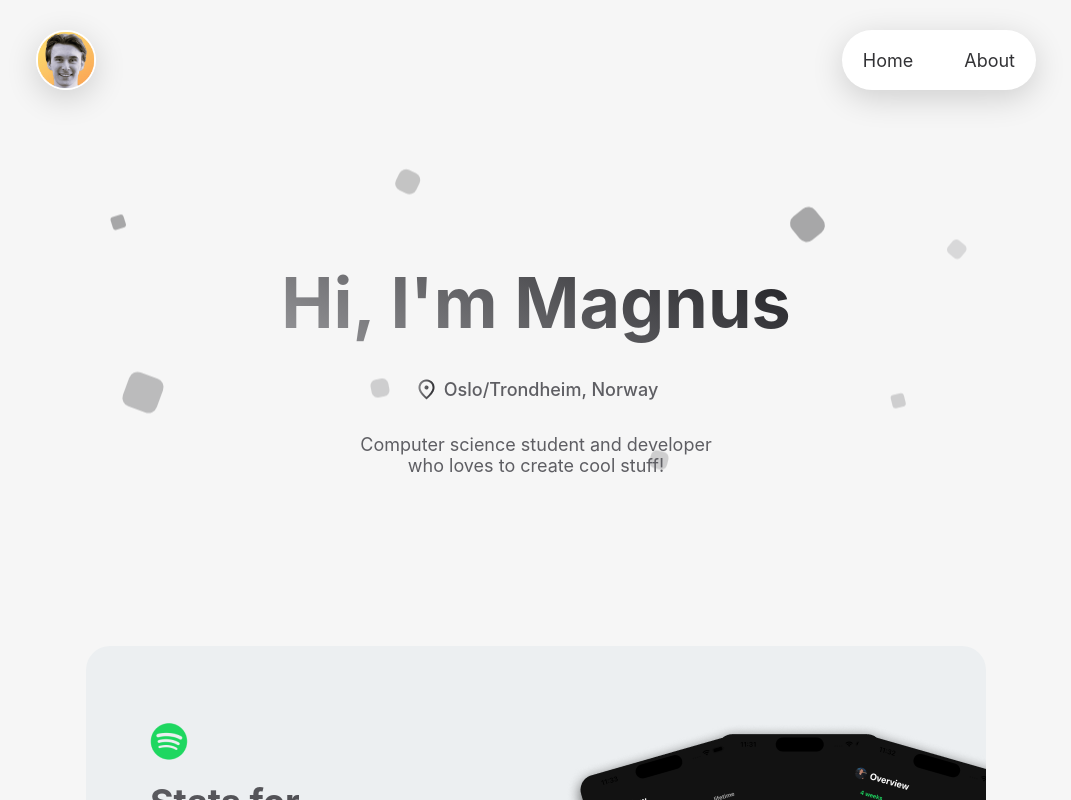
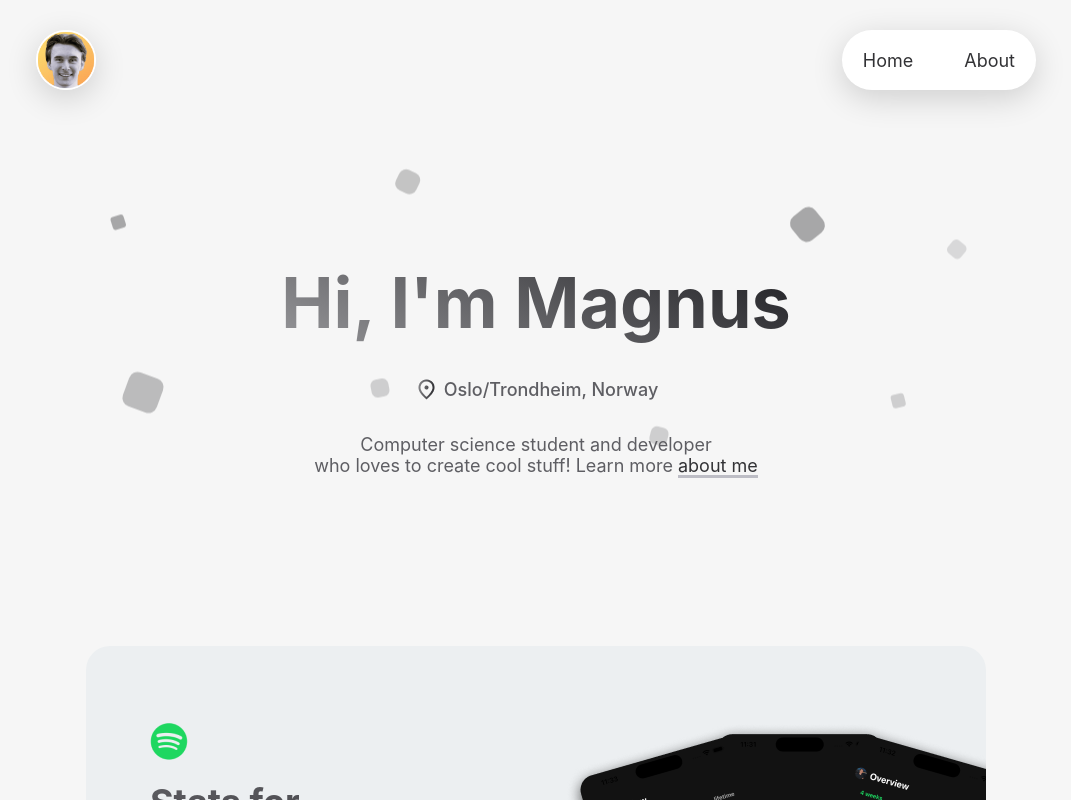
Before and after one commit to Magnus-Farstad/Portfolio, a SvelteKit app: page / in a window 1280 px wide. Shown: the top 800 px of the page, without its empty margins (104-1175 px from the left). Built offline with nearby package versions, Linux system fonts and the light colour scheme.

Commit message:
Add fancy link from hero to about page

```diff
--- a/src/lib/particles.svelte
+++ b/src/lib/particles.svelte
@@ -68,7 +68,7 @@
 		background-color: #323235;
 		border-radius: 4px;
 		position: absolute;
-		top: 251px;
+		top: 235px;
 		right: 262px;
 		transform: rotate(14deg);
 	}
--- a/src/routes/(landingPage)/+page.svelte
+++ b/src/routes/(landingPage)/+page.svelte
@@ -8,12 +8,15 @@
 <div class="container">
 	<div class="hero-container">
 		<Particles />
-		<h1>Hi, I'm <span>Magnus</span></h1>
+		<h1>Hi, I'm Magnus</h1>
 		<div class="location">
 			<img src={Location} alt="Location indicator" />
 			<div>Oslo/Trondheim, Norway</div>
 		</div>
-		<p>Computer science student and developer <br />who loves to create cool stuff!</p>
+		<p>
+			Computer science student and developer <br />who loves to create cool stuff! Learn more
+			<span><a href="/about">about me</a></span>
+		</p>
 	</div>
 	<div class="project-container">
 		{#each projects.projects as project}
@@ -50,17 +53,19 @@
 		gap: 32px;
 	}
 
-	span {
-		/*transition: border-radius 0.15s cubic-bezier(0.215, 0.61, 0.355, 1),*/
-		/*	box-shadow 0.25s cubic-bezier(0.215, 0.61, 0.355, 1);*/
-		/*box-shadow: 0 4px #bdbdc5, inset 0 -1px #bdbdc5;*/
+	a {
+		text-decoration: none;
+		color: #323235;
+		transition: border-radius 0.15s cubic-bezier(0.215, 0.61, 0.355, 1),
+			box-shadow 0.15s cubic-bezier(0.215, 0.61, 0.355, 1);
+		box-shadow: 0 2px #bdbdc5, inset 0 -1px #bdbdc5;
 
-		/*&:hover {*/
-		/*	-webkit-text-fill-color: rgba(14, 14, 15, 0.56);*/
-		/*	border-radius: 6px;*/
-		/*	box-shadow: 0 0 0 2px rgba(189, 189, 197, 0.3), inset 0 -90px rgba(189, 189, 197, 0.3);*/
-		/*	cursor: pointer;*/
-		/*}*/
+		&:hover {
+			color: #0e0e0f;
+			border-radius: 6px;
+			box-shadow: 0 0 0 2px rgba(189, 189, 197, 0.3), inset 0 -90px rgba(189, 189, 197, 0.3);
+			cursor: pointer;
+		}
 	}
 
 	h1 {
```
